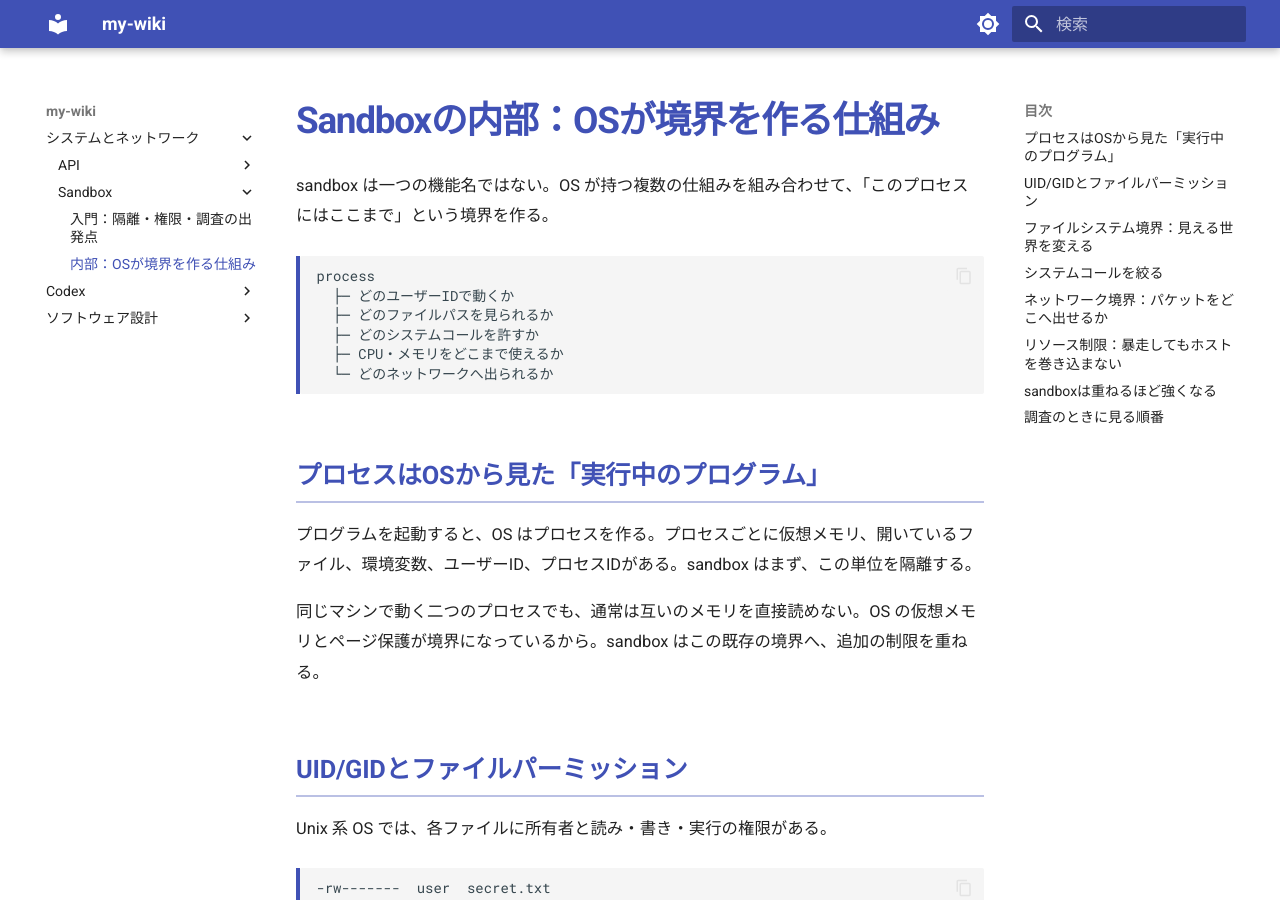
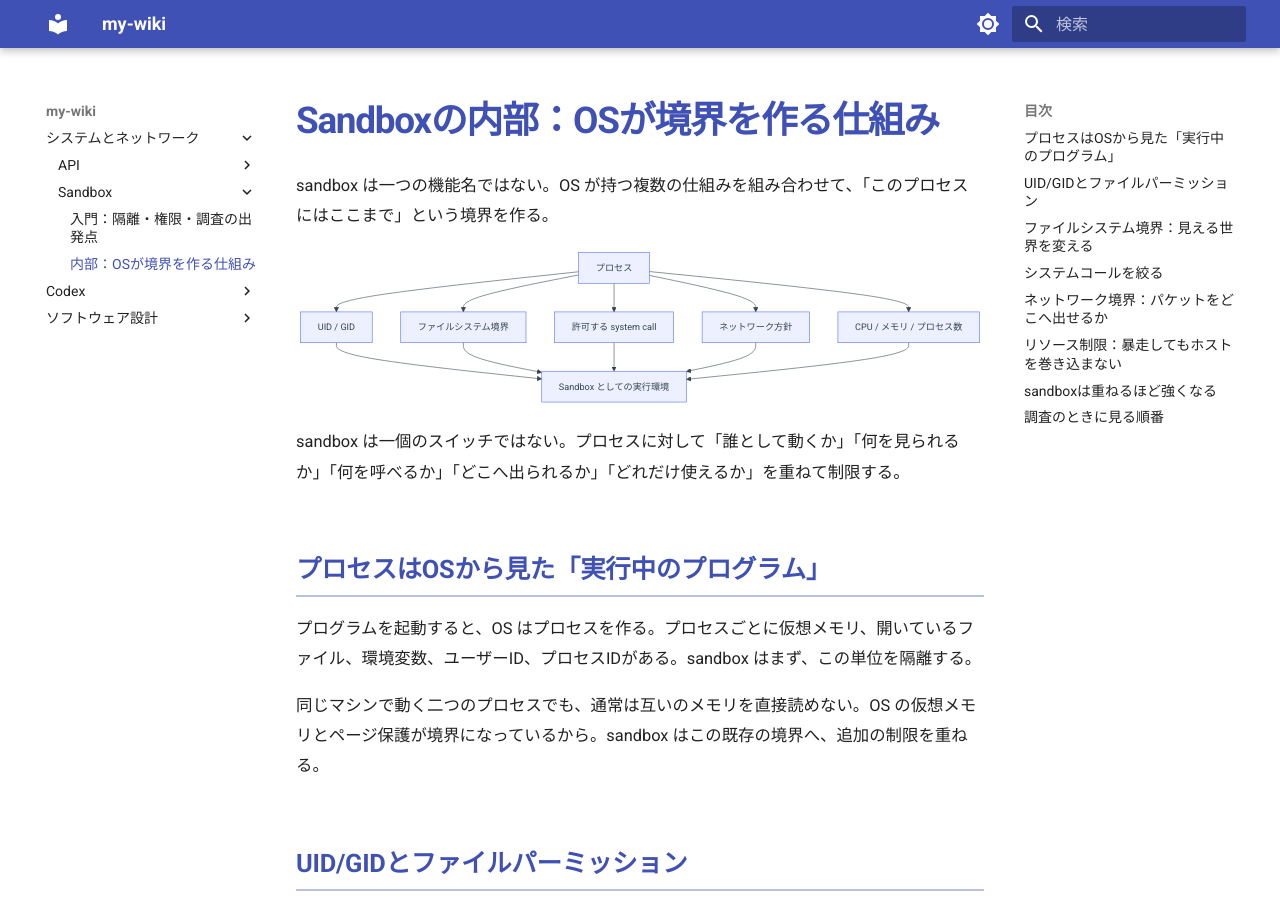
Before and after one commit to nyufufu777/my-wiki, an MkDocs documentation site: the page built from docs/sandbox-internals.md, in a window 1280 px wide and 900 px high. Built offline with MkDocs 1.6.1 and Material for MkDocs 9.7.7, drawn with Linux system fonts in a browser that asks for light colours.

````diff
--- a/docs/sandbox-internals.md
+++ b/docs/sandbox-internals.md
@@ -2,14 +2,21 @@
 
 sandbox は一つの機能名ではない。OS が持つ複数の仕組みを組み合わせて、「このプロセスにはここまで」という境界を作る。
 
-```text
-process
-  ├─ どのユーザーIDで動くか
-  ├─ どのファイルパスを見られるか
-  ├─ どのシステムコールを許すか
-  ├─ CPU・メモリをどこまで使えるか
-  └─ どのネットワークへ出られるか
+```mermaid
+flowchart TB
+    process[プロセス] --> identity[UID / GID]
+    process --> filesystem[ファイルシステム境界]
+    process --> syscall[許可する system call]
+    process --> network[ネットワーク方針]
+    process --> resources[CPU / メモリ / プロセス数]
+    identity --> sandbox[Sandbox としての実行環境]
+    filesystem --> sandbox
+    syscall --> sandbox
+    network --> sandbox
+    resources --> sandbox
 ```
+
+sandbox は一個のスイッチではない。プロセスに対して「誰として動くか」「何を見られるか」「何を呼べるか」「どこへ出られるか」「どれだけ使えるか」を重ねて制限する。
 
 ## プロセスはOSから見た「実行中のプログラム」
 
--- a/mkdocs.yml
+++ b/mkdocs.yml
@@ -43,7 +43,11 @@ markdown_extensions:
   - pymdownx.inlinehilite
   - pymdownx.keys
   - pymdownx.snippets
-  - pymdownx.superfences
+  - pymdownx.superfences:
+      custom_fences:
+        - name: mermaid
+          class: mermaid
+          format: !!python/name:pymdownx.superfences.fence_code_format
   - pymdownx.tabbed:
       alternate_style: true
   - toc:
````
Also changed, not shown: AGENTS.md (added, +25 -0 lines), docs/agent-sdk.md (+14 -0 lines), docs/api-internals.md (+18 -3 lines), docs/langgraph.md (+10 -4 lines).
